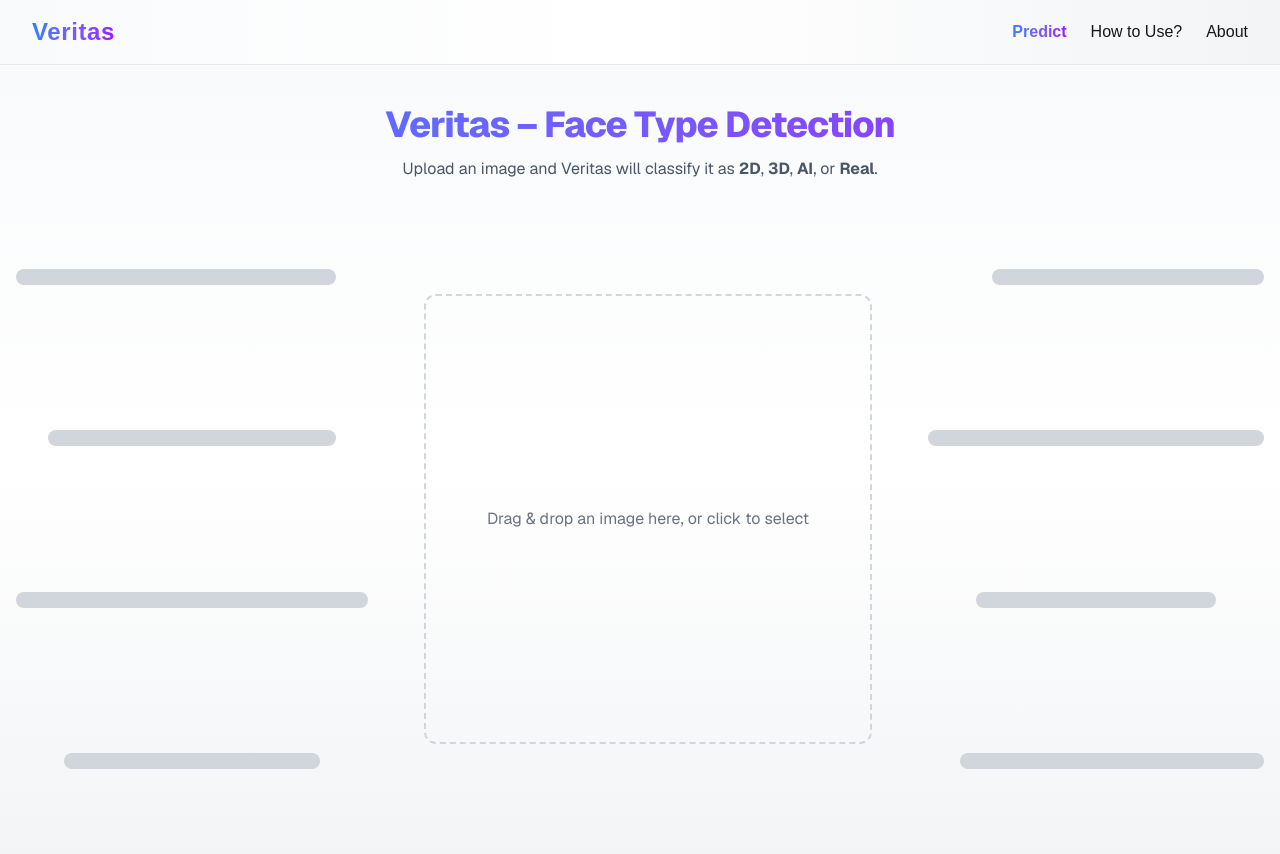
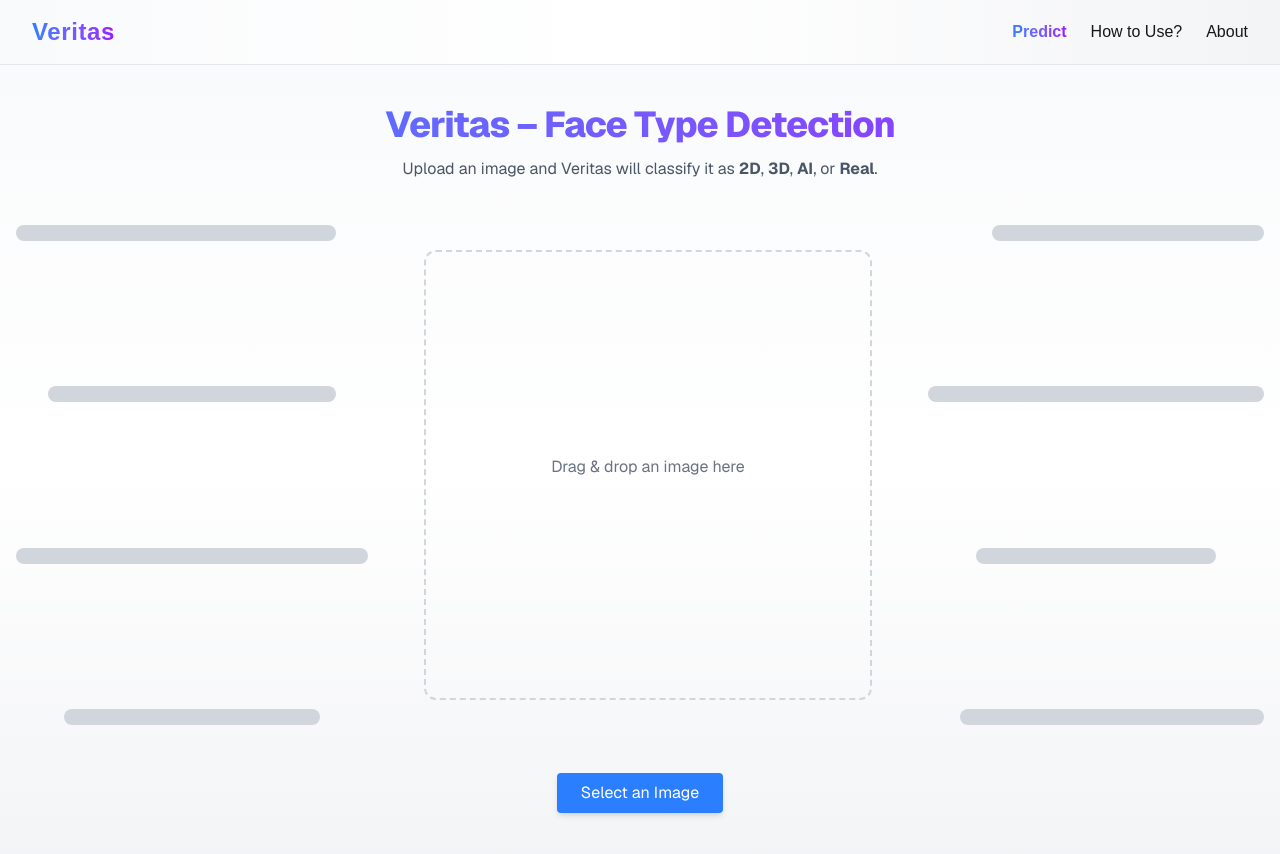
Before and after one commit to JohnPatrickAncajas/Veritas, a Next.js app: page / in a window 1280 px wide. Shown: the top 854 px of the page. Built offline with nearby package versions, Linux system fonts and the light colour scheme.

Commit message:
Version 2.5.6
it skipped a lot of versions

```diff
--- a/package.json
+++ b/package.json
@@ -1,6 +1,6 @@
 {
   "name": "veritas-face-type-detection",
-  "version": "2.1.3",
+  "version": "2.5.6",
   "private": true,
   "scripts": {
     "dev": "next dev --turbopack",
--- a/src/app/page.js
+++ b/src/app/page.js
@@ -2,7 +2,6 @@
 import { useState, useCallback, useRef } from "react";
 import Image from "next/image";
 
-// -------------------- Colors for display --------------------
 const colors = {
   "2D": "from-yellow-400 to-orange-500",
   "3D": "from-blue-400 to-indigo-500",
@@ -10,7 +9,6 @@ const colors = {
   Real: "from-green-400 to-teal-500",
 };
 
-// -------------------- Backend to display mapping --------------------
 const CLASS_MAP = {
   "2d": "2D",
   "3d": "3D",
@@ -18,7 +16,6 @@ const CLASS_MAP = {
   real: "Real",
 };
 
-// -------------------- Ordered class names --------------------
 const CLASS_NAMES = ["2D", "3D", "AI", "Real"];
 
 export default function PredictPage() {
@@ -30,12 +27,15 @@ export default function PredictPage() {
   const [dragging, setDragging] = useState(false);
 
   const inputRef = useRef(null);
+  const lockRef = useRef(false);
+
   const BACKEND_URL = "https://veritas-backend-h720.onrender.com/predict";
   // const BACKEND_URL = "http://127.0.0.1:5000/predict";
 
-  // -------------------- Handle uploaded file --------------------
   const handleFile = useCallback(async (file) => {
-    if (!file) return;
+    if (!file || lockRef.current) return;
+    lockRef.current = true;
+
     setPreview(URL.createObjectURL(file));
     setSelected(null);
     setAllProbs(null);
@@ -46,25 +46,18 @@ export default function PredictPage() {
       const formData = new FormData();
       formData.append("file", file);
 
-      const res = await fetch(BACKEND_URL, {
-        method: "POST",
-        body: formData,
-      });
-
+      const res = await fetch(BACKEND_URL, { method: "POST", body: formData });
       if (!res.ok) throw new Error("Prediction failed");
 
       const data = await res.json();
       if (data.error) throw new Error(data.error);
 
-      // Map backend label to display label
       const predictedLabel = CLASS_MAP[data.top1?.class_label] || "Unknown";
       setSelected(predictedLabel);
 
-      // Map all probabilities to display labels
       const mappedProbs = {};
       for (const [key, val] of Object.entries(data.all_probs)) {
-        const mappedKey = CLASS_MAP[key] || key;
-        mappedProbs[mappedKey] = val;
+        mappedProbs[CLASS_MAP[key] || key] = val;
       }
       setAllProbs(mappedProbs);
     } catch (err) {
@@ -73,28 +66,34 @@ export default function PredictPage() {
       setAllProbs(null);
     } finally {
       setLoading(false);
+      lockRef.current = false;
+      setTimeout(() => {
+        if (inputRef.current) inputRef.current.value = "";
+      }, 50);
     }
   }, []);
 
-  // -------------------- File input handlers --------------------
   const handleChange = (e) => {
-    handleFile(e.target.files?.[0]);
-    e.target.value = ""; // Reset input so same file can be selected again
+    const file = e.target.files?.[0];
+    if (file) handleFile(file);
   };
+
   const handleDrop = (e) => {
     e.preventDefault();
     e.stopPropagation();
     setDragging(false);
-    handleFile(e.dataTransfer.files?.[0]);
+    const file = e.dataTransfer.files?.[0];
+    if (file) handleFile(file);
   };
+
   const handleDragOver = (e) => {
     e.preventDefault();
     e.stopPropagation();
     setDragging(true);
   };
+
   const handleDragLeave = () => setDragging(false);
 
-  // -------------------- Staggered pill layout --------------------
   const leftPositions = ["justify-start", "justify-center", "justify-end", "justify-center"];
   const leftWidths = ["w-80", "w-72", "w-88", "w-64"];
   const rightPositions = ["justify-end", "justify-start", "justify-center", "justify-end"];
@@ -102,7 +101,6 @@ export default function PredictPage() {
 
   return (
     <div className="font-sans min-h-screen flex flex-col bg-gradient-to-b from-gray-50 via-white to-gray-100 dark:from-gray-950 dark:via-gray-900 dark:to-gray-950 text-gray-900 dark:text-gray-100">
-      {/* Hero / Title */}
       <header className="px-6 py-10 text-center">
         <h1 className="text-4xl font-extrabold tracking-tight mb-3 bg-gradient-to-r from-blue-500 to-purple-600 bg-clip-text text-transparent">
           Veritas – Face Type Detection
@@ -112,10 +110,9 @@ export default function PredictPage() {
         </p>
       </header>
 
-      {/* Main section */}
       <main className="flex flex-col flex-1 px-4 pb-12 gap-6 items-center justify-center w-full">
         <div className="flex w-full justify-center gap-6">
-          {/* Left staggered pills */}
+          {/* Left Pills */}
           <div className="hidden md:flex flex-col justify-between h-[500px] gap-2">
             {leftWidths.map((w, i) => (
               <div key={i} className={`flex ${leftPositions[i]} w-full`}>
@@ -130,18 +127,17 @@ export default function PredictPage() {
             ))}
           </div>
 
-          {/* Upload + Preview */}
+          {/* Upload Box */}
           <div className="flex-1 flex flex-col items-center justify-center p-4 relative">
             <div
               onDrop={handleDrop}
               onDragOver={handleDragOver}
               onDragLeave={handleDragLeave}
-              className={`relative w-full max-w-md h-[450px] border-2 border-dashed rounded-xl flex items-center justify-center overflow-hidden cursor-pointer transition-all duration-300 ${
+              className={`relative w-full max-w-md h-[450px] border-2 border-dashed rounded-xl flex flex-col items-center justify-center overflow-hidden transition-all duration-300 ${
                 dragging
                   ? "border-blue-500 shadow-[0_0_25px_5px_rgba(59,130,246,0.5)]"
                   : "border-gray-300 dark:border-gray-600"
               }`}
-              onClick={() => inputRef.current?.click()} // Click container opens file picker
             >
               <input
                 ref={inputRef}
@@ -149,8 +145,7 @@ export default function PredictPage() {
                 accept="image/*"
                 disabled={loading}
                 onChange={handleChange}
-                onClick={(e) => (e.target.value = "")} // Reset input for repeated selection
-                className="absolute w-full h-full opacity-0 cursor-pointer"
+                className="hidden"
               />
 
               {preview && !loading ? (
@@ -164,8 +159,8 @@ export default function PredictPage() {
                   />
                 </div>
               ) : !preview && !loading ? (
-                <p className="text-gray-500 dark:text-gray-400 text-center px-4">
-                  Drag & drop an image here, or click to select
+                <p className="text-gray-500 dark:text-gray-400 text-center px-4 mb-4">
+                  Drag & drop an image here
                 </p>
               ) : null}
 
@@ -193,7 +188,7 @@ export default function PredictPage() {
             )}
           </div>
 
-          {/* Right staggered pills */}
+          {/* Right Pills */}
           <div className="hidden md:flex flex-col justify-between h-[500px] gap-2">
             {rightWidths.map((w, i) => (
               <div key={i} className={`flex ${rightPositions[i]} w-full`}>
@@ -211,8 +206,8 @@ export default function PredictPage() {
 
         {/* Probability Table */}
         {selected && allProbs && !loading && !error && (
-          <div className="w-full max-w-3xl mt-8 overflow-x-auto">
-            <table className="w-full table-auto border-collapse border border-gray-300 dark:border-gray-700 text-center">
+          <div className="w-full max-w-3xl mt-8 overflow-x-auto text-center">
+            <table className="w-full table-auto border-collapse border border-gray-300 dark:border-gray-700">
               <tbody>
                 {CLASS_NAMES.map((cls) => (
                   <tr key={cls}>
@@ -226,39 +221,31 @@ export default function PredictPage() {
             </table>
           </div>
         )}
+
+        {/* Select Image Button */}
+        {!loading && (
+          <button
+            onClick={() => inputRef.current?.click()}
+            className="mt-6 px-6 py-2 bg-blue-500 text-white rounded shadow-md transform transition-all duration-200 hover:bg-blue-600 hover:scale-105 hover:shadow-lg active:scale-95 cursor-pointer"
+          >
+            {preview ? "Select Another Image" : "Select an Image"}
+          </button>
+        )}
       </main>
 
-      {/* Styles for animations */}
       <style jsx>{`
         @keyframes fadeInUp {
-          from {
-            opacity: 0;
-            transform: translateY(15px);
-          }
-          to {
-            opacity: 1;
-            transform: translateY(0);
-          }
+          from { opacity: 0; transform: translateY(15px); }
+          to { opacity: 1; transform: translateY(0); }
         }
-        .animate-fadeInUp {
-          animation: fadeInUp 0.7s ease forwards;
-        }
+        .animate-fadeInUp { animation: fadeInUp 0.7s ease forwards; }
 
         @keyframes gradient-x {
-          0% {
-            background-position: 0% 50%;
-          }
-          50% {
-            background-position: 100% 50%;
-          }
-          100% {
-            background-position: 0% 50%;
-          }
+          0% { background-position: 0% 50%; }
+          50% { background-position: 100% 50%; }
+          100% { background-position: 0% 50%; }
         }
-        .animate-gradient-x {
-          background-size: 200% 200%;
-          animation: gradient-x 3s ease infinite;
-        }
+        .animate-gradient-x { background-size: 200% 200%; animation: gradient-x 3s ease infinite; }
       `}</style>
     </div>
   );
```
